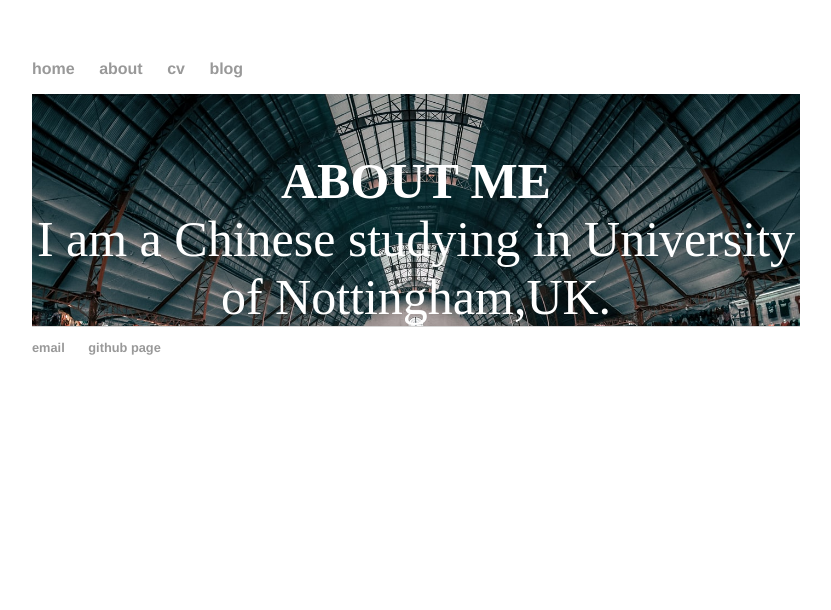
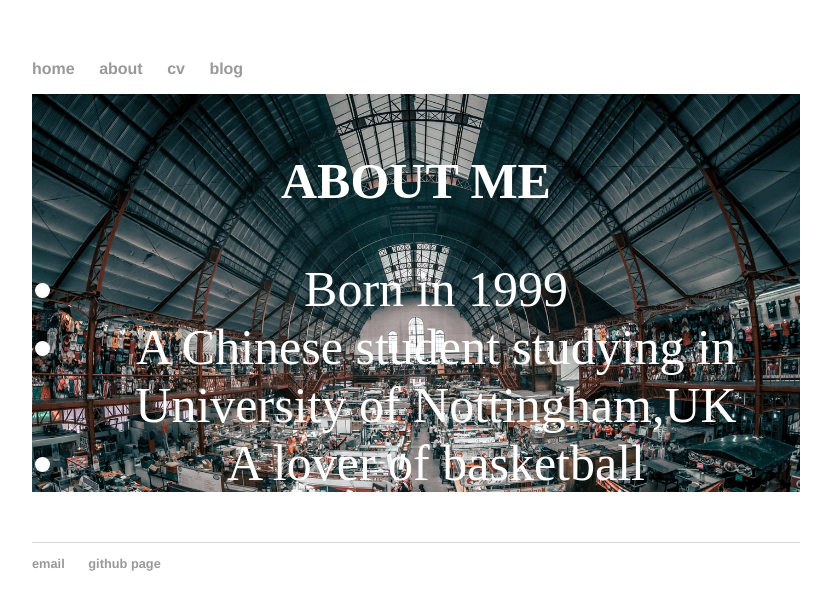
Before and after one commit to scyxx2/lakerschampions.github.io, a Jekyll site: the page built from about/index.html, in a window 1280 px wide. Shown: the top 610 px of the page, without its empty margins (224-1055 px from the left). Built offline with Jekyll 4.4.1, drawn with Linux system fonts in a browser that asks for light colours.

Commit message:
Update index.html

```diff
--- a/about/index.html
+++ b/about/index.html
@@ -6,5 +6,8 @@
   <br>
   <strong>ABOUT ME</strong>
   <br>
-  I am a Chinese studying in University of Nottingham,UK.
+  <ul>
+    <li>Born in 1999</li>
+    <li>A Chinese student studying in University of Nottingham,UK</li>
+    <li>A lover of basketball</li>
 </div>
```
